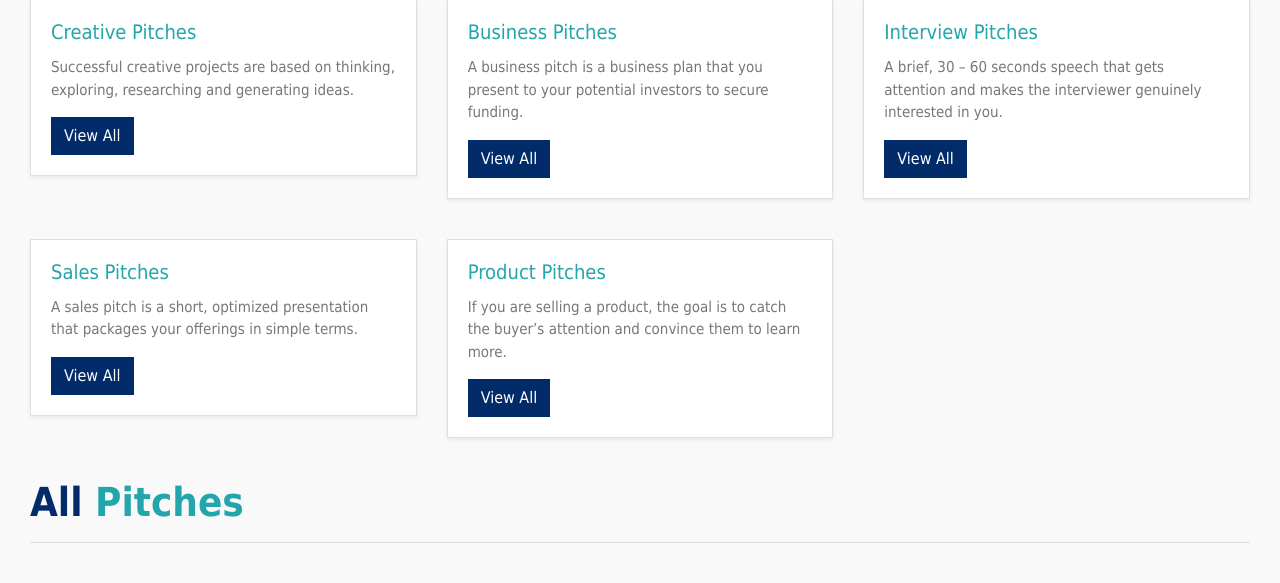
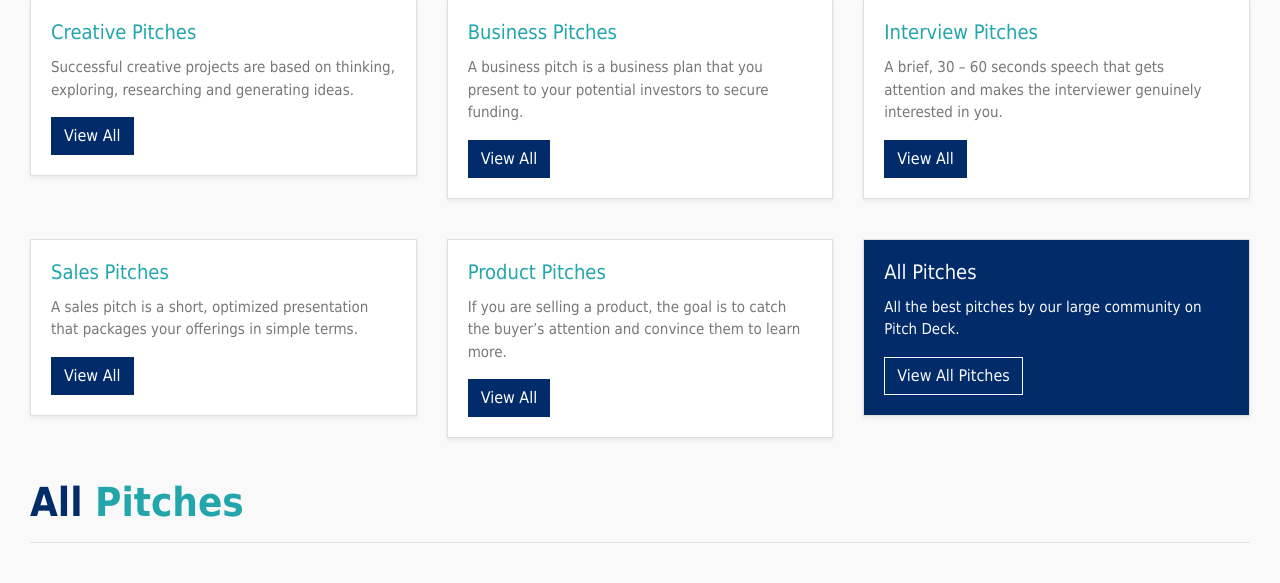
Before and after one commit to steve-njuguna-k/Flask-Pitch-Deck, a Flask app: page / in a window 1280 px wide. Shown: the part 310-893 px from the top of the page. Run offline with Flask 2, Linux system fonts and the light colour scheme; data that the repository does not hold is empty; some libraries are stand-ins or nearby versions.

Commit message:
Added all pitches page

```diff
--- a/app/static/assets/css/style.css
+++ b/app/static/assets/css/style.css
@@ -53,6 +53,15 @@ a:hover {
     color: #022b69;
     border-color: #022b69;
 	background-color: #022b69;
+}
+
+.bg-blue{
+	background-color: #022b69;
+}
+
+.btn-outline-light:hover{
+	color: #022b69;
+	background-color: #fff;
 }
 
 .btn{
--- a/app/templates/Add Comment.html
+++ b/app/templates/Add Comment.html
@@ -7,7 +7,7 @@
 {% block content %}
 
     <div class="container-fluid landing py-5 text-center ">
-		<h1><b>Pitch <span class="logo-colour">No. {{ pitch.id }}</span></b></h1>
+		<h1><b>Pitch Deck <span class="logo-colour">No. {{ pitch.id }}</span></b></h1>
         <p class="text-muted">{{ pitch.pitch_body }}</p>
         <button class="btn btn-blue btn-lg" data-toggle="modal" data-target="#staticBackdrop"> Add Comment </button>
 		<div class="row" style="margin-top: 30px;">
--- a/app/templates/Index.html
+++ b/app/templates/Index.html
@@ -64,6 +64,15 @@
 						<h5 class="card-title">Product Pitches</h5>
 						<p class="card-text ct">If you are selling a product, the goal is to catch the buyer’s attention and convince them to learn more.</p>
 						<a href="{{ url_for('product') }}" class="btn btn-black">View All</a>
+					</div>
+				</div>
+			</div>
+			<div class="col-sm-4">
+				<div class="card shadow-sm">
+					<div class="card-body bg-blue">
+						<h5 class="card-title text-light">All Pitches</h5>
+						<p class="card-text ct text-light">All the best pitches by our large community on Pitch Deck.</p>
+						<a href="{{ url_for('pitches') }}" class="btn btn-outline-light">View All Pitches</a>
 					</div>
 				</div>
 			</div>
--- a/app/views.py
+++ b/app/views.py
@@ -130,13 +130,18 @@ def addComment(pitch):
         comment=Comment(comment = comment, pitch = pitch, user_id = user_id)
         db.session.add(comment)
         db.session.commit()
-        return redirect(url_for('home'))
+        return redirect(url_for('pitches'))
     return render_template('Add Comment.html', form = form, pitch = pitch, comments = comments)
 
 @app.route('/pitches/business', methods=['GET'])
 def business():
     pitches = Pitch.query.filter_by(category = "Business Pitches").order_by(Pitch.category.desc())
     return render_template('Business.html', pitches = pitches)
+
+@app.route('/pitches/all', methods=['GET'])
+def pitches():
+    pitches = Pitch.query.all()
+    return render_template('All Pitches.html', pitches = pitches)
 
 @app.route('/pitches/creative', methods=['GET'])
 def creative():
```
Also changed, not shown: app/templates/All Pitches.html (added, +34 -0 lines).
